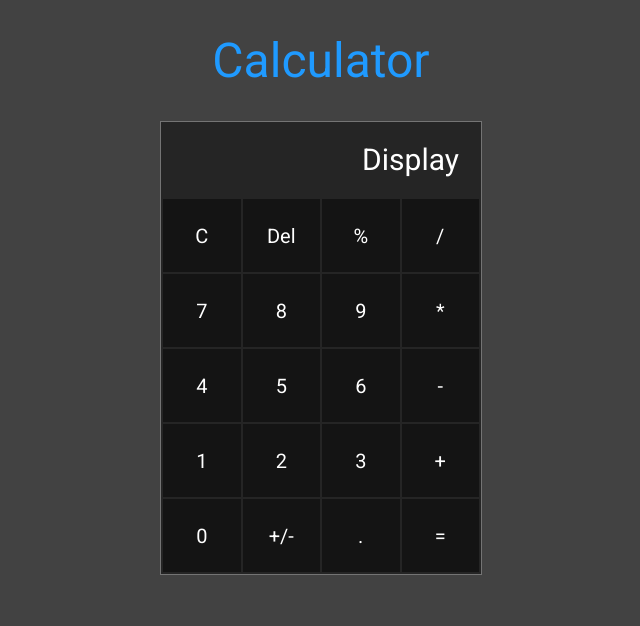
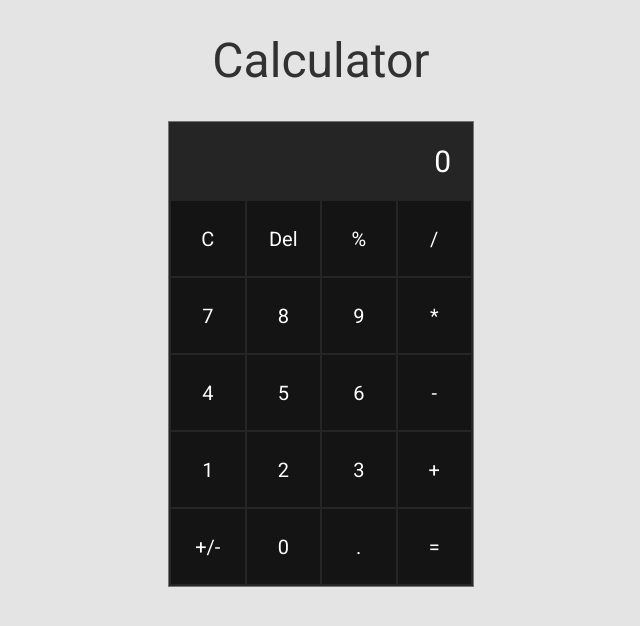
Before and after one commit to bardenHa/Calculator, a plain HTML site: page index.html in a window 1280 px wide. Shown: the whole page, without its empty margins (319-959 px from the left). Drawn offline with Linux system fonts and the light colour scheme.

Commit message:
Initial Design

```diff
--- a/index.html
+++ b/index.html
@@ -12,7 +12,7 @@
         <h1>Calculator</h1>
     </div>
     <div class="grid-container" id="grid-container">
-        <div class="screen" id="Display">Display</div>
+        <div class="screen" id="Display">0</div>
         <button class="button" id="C">C</button>
         <button class="button" id="Del">Del</button>
         <button class="button" id="Percent">%</button>
--- a/styles.css
+++ b/styles.css
@@ -1,20 +1,20 @@
 * {
     font-size: 20px;
-    font-family: 'Roboto', Helvetica, sans-serif;
+    font-family: Roboto, Helvetica, sans-serif;
 }
 
 :root {
     --text-color: white;
     --title-color: (linear-gradient( 109.5deg,  rgba(76,221,242,1) 11.2%, rgba(92,121,255,1) 91.1% ));
     --text-dark: #1D1E2C;
-    --bg-color: rgb(66, 66, 66);
+    --bg-color: rgb(228, 228, 228);
 }
 
 h1 {
     font-size: 48px;
     font-weight: lighter;
     text-align: center;
-    color: rgb(31, 154, 255);
+    color: rgb(49, 49, 49);
 }
 
 body {
@@ -35,11 +35,13 @@ body {
                             "7 8 9 multiply"
                             "4 5 6 minus"
                             "1 2 3 plus"
-                            "0 neg dot equals";
-    width: 25%;
-    height: 35vw;
-    max-height: 940px;
-    max-width: 640px;
+                            "neg 0 dot equals";
+    width: 30%;
+    height: 80%;
+    min-height: 400px;
+    min-width: 300px;
+    max-height: 600px;
+    max-width: 300px;
     margin: 1rem auto;
     row-gap: 2px;
     column-gap: 2px;
@@ -74,9 +76,9 @@ body {
     color: white;
     text-align: end;
     align-self: flex-end;
-    padding-right: 1rem;
-    padding-bottom: 1rem;
+    padding: 1rem;
     font-size: 30px;
+    word-wrap: break-word;
 }
 
 .button {
```
